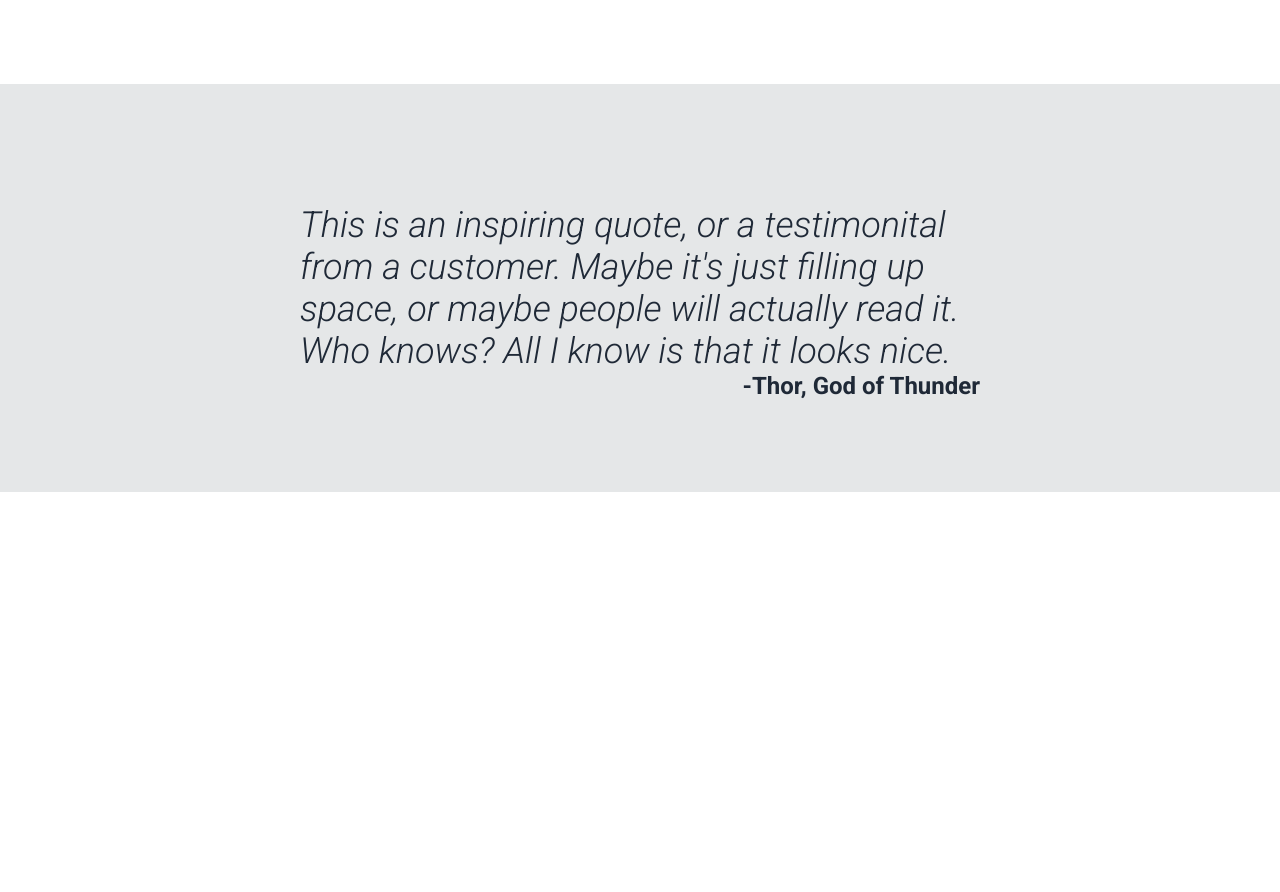
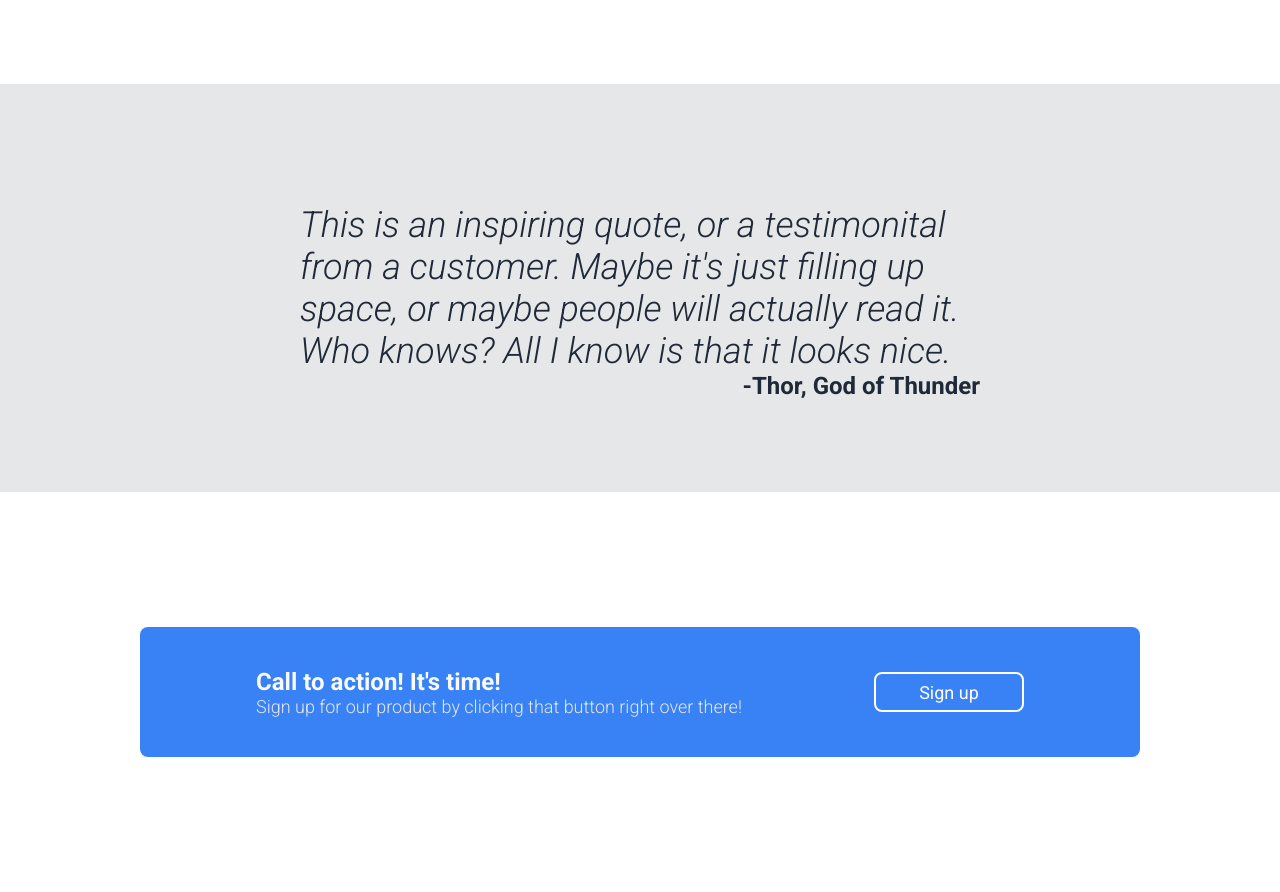
Before and after one commit to humanbowlingpin/landing-page, a plain HTML site: page index.html in a window 1280 px wide. Shown: the part 852-1744 px from the top of the page. Before the commit the page ends 1344 px from the top, so only its background shows below. Drawn offline with Linux system fonts and the light colour scheme.

Commit message:
add call to action section

```diff
--- a/index.html
+++ b/index.html
@@ -56,6 +56,15 @@
         <div class="quote">This is an inspiring quote, or a testimonital from a customer. Maybe it's just filling up space, or maybe people will actually read it. Who knows? All I know is that it looks nice.</div>
         <div class="quote-sayer">-Thor, God of Thunder</div>
     </div>
+    <div class="call-to-action">
+        <div class="action-button">
+            <div class="text">
+                Call to action! It's time!
+                <div class="subtext">Sign up for our product by clicking that button right over there!</div>
+            </div>
+            <button class="signup">Sign up</button>
+        </div>
+    </div>
 </body>
 
 </html>
--- a/style.css
+++ b/style.css
@@ -29,7 +29,7 @@ ul {
     display: flex;
     gap: 24px;
 }
-a, .hero-small-text {
+a, .hero-small-text, .action-button .subtext {
     font-size: 18px;
     font-weight: 300;
     color: #e5e7e8;
@@ -102,7 +102,7 @@ a, .hero-small-text {
     border-radius: 16px;
     height: 180px;
 }
-.subtext {
+.illus-container .subtext {
     font-size: 18px;
     font-weight: 300;
     color: #5e5e5e;
@@ -124,3 +124,40 @@ a, .hero-small-text {
     font-style: normal;
     float: right;
 }
+
+.call-to-action {
+    height: 400px;
+    justify-content: center;
+    align-items: center;
+    display: flex;
+}
+
+.action-button {
+    background-color: #3882f6;
+    border-radius: 8px;
+    color: #f9faf8;
+    display: flex;
+    justify-content: space-around;
+    align-items: center;
+    width: 900px;
+    height: 130px;
+    padding: 0 50px;
+}
+.signup {
+    flex-shrink: 0;
+    width: 150px;
+    background-color: #3882f6;
+    border: 2px solid white;
+    height: 40px;
+    border-radius: 8px;
+    color: white;
+    font-size: 18px;
+    font-weight: 400;
+    font-family: roboto;
+}
+
+.action-button .text {
+    color: #f9faf8;
+    font-size: 24px;
+    font-weight: bold;
+}
```
